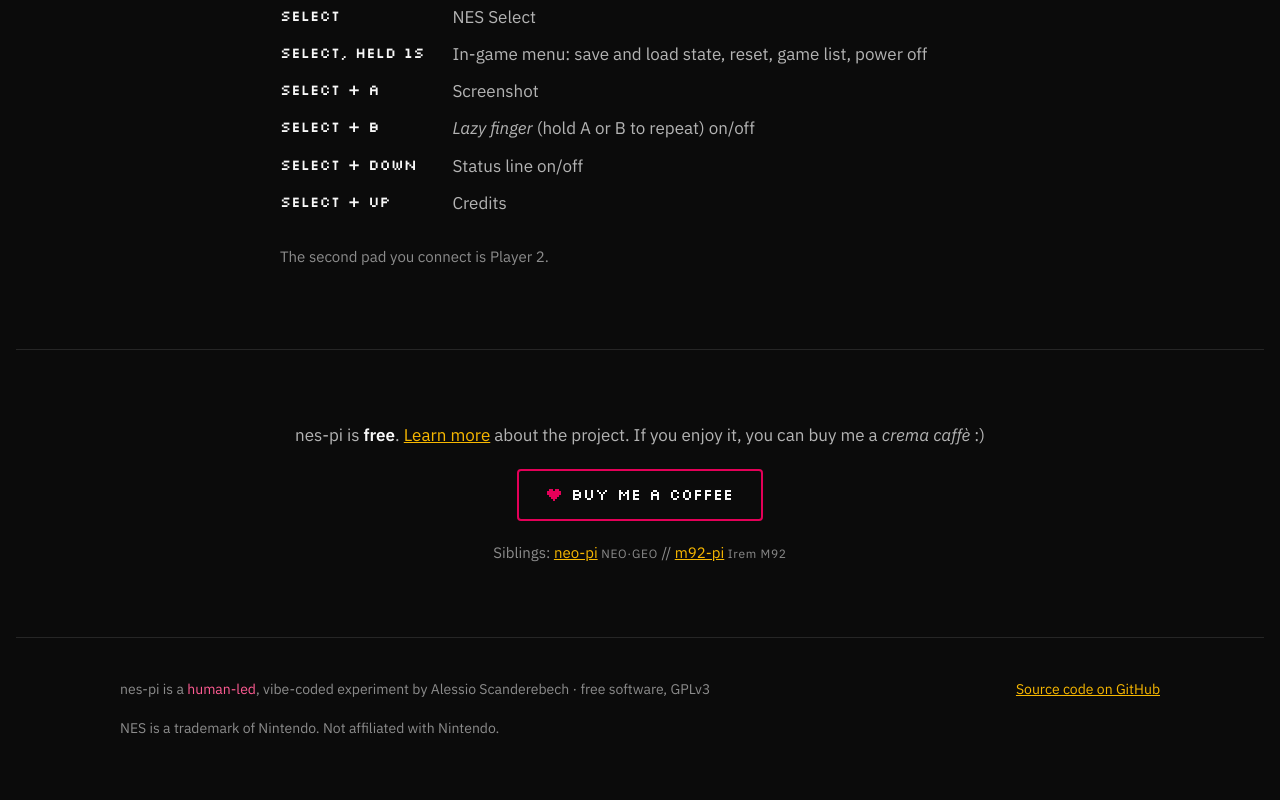
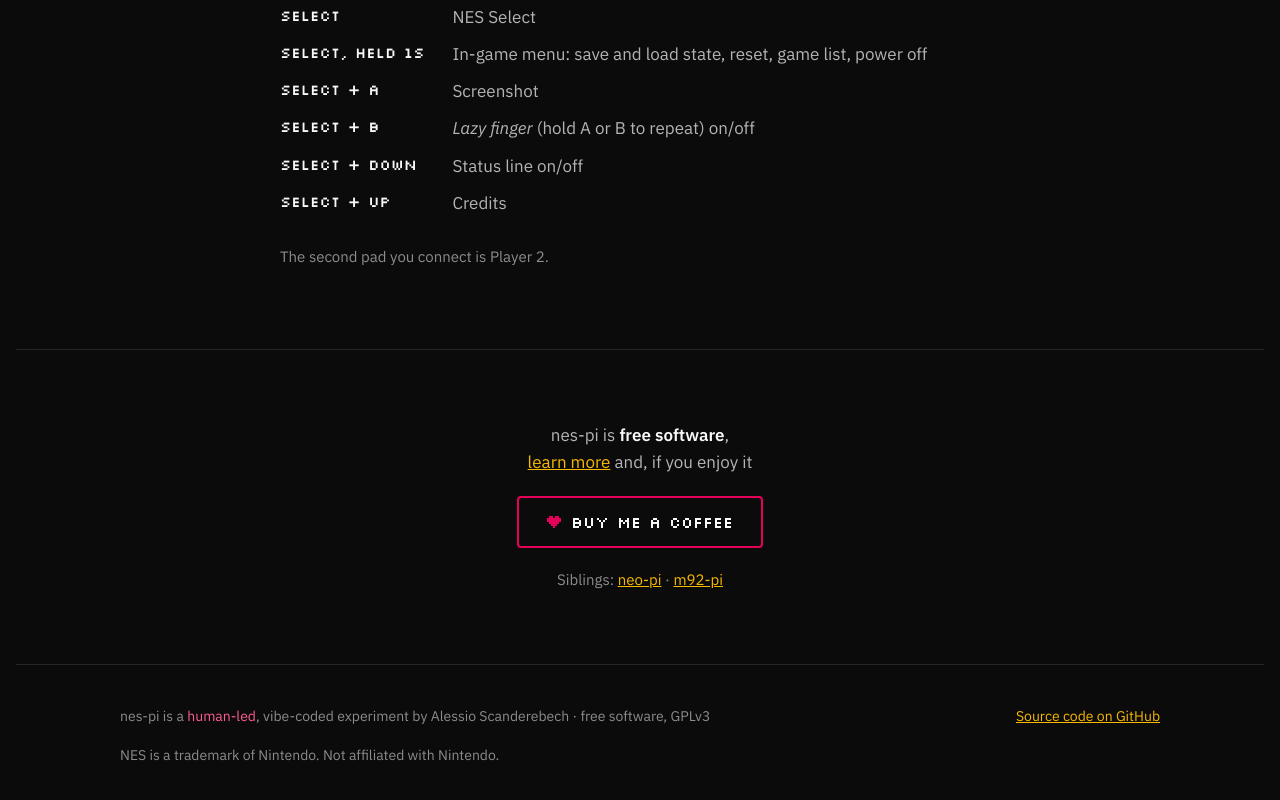
Before and after one commit to alessioscand/nes-pi, a plain HTML site: page docs/index.html in a window 1280 px wide. Shown: the part 2082-2882 px from the top of the page. Drawn offline with Linux system fonts and the light colour scheme; a web font is replaced by a local one.

Commit message:
Update support section text in index.html

```diff
--- a/docs/index.html
+++ b/docs/index.html
@@ -407,9 +407,9 @@ code   { color: var(--white); }
 
 <section id="support" class="band">
   <div class="support narrow">
-    <p>nes-pi is <strong>free</strong>. <a href="https://github.com/alessioscand/nes-pi">Learn more</a> about the project. If you enjoy it, you can buy me a <em lang="it">crema caffè</em> :)</p>
+    <p>nes-pi is <strong>free software</strong>,<br/><a href="https://github.com/alessioscand/nes-pi">learn more</a> and, if you enjoy it</p>
     <a class="button button-pink" href="https://paypal.me/alescandy" target="_blank" rel="noopener"><svg aria-hidden="true" width="14" height="12" viewBox="0 0 7 6" shape-rendering="crispEdges"><path d="M1 0h2v1h1V0h2v1h1v2h-1v1h-1v1h-1v1H3V5H2V4H1V3H0V1h1z" fill="#E40058"/></svg>Buy me a coffee</a>
-    <p class="footnote">Siblings: <a href="https://alessioscand.github.io/neo-pi/">neo-pi</a> <small>NEO·GEO</small> // <a href="https://alessioscand.github.io/m92-pi/">m92-pi</a> <small>Irem M92</small></p>
+    <p class="footnote">Siblings: <a href="https://alessioscand.github.io/neo-pi/">neo-pi</a> · <a href="https://alessioscand.github.io/m92-pi/">m92-pi</a></p>
   </div>
 </section>
 
```
